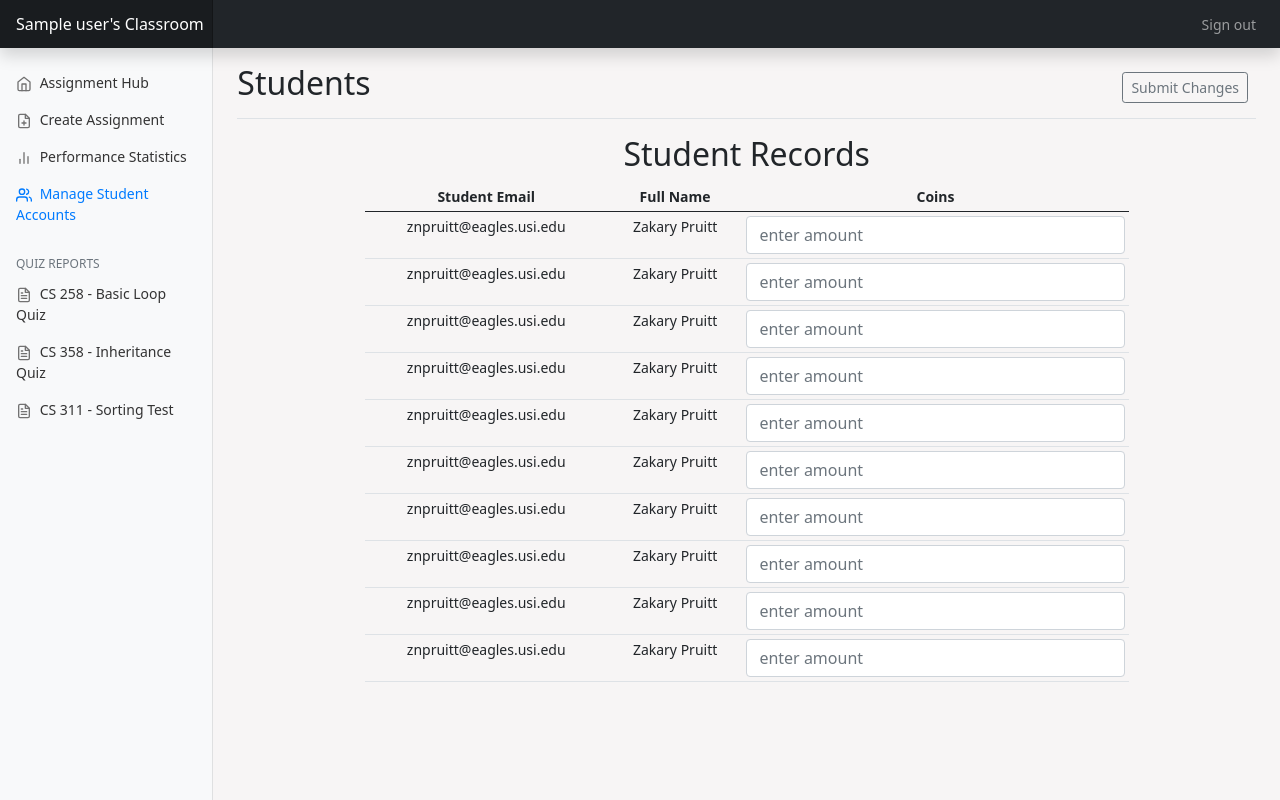
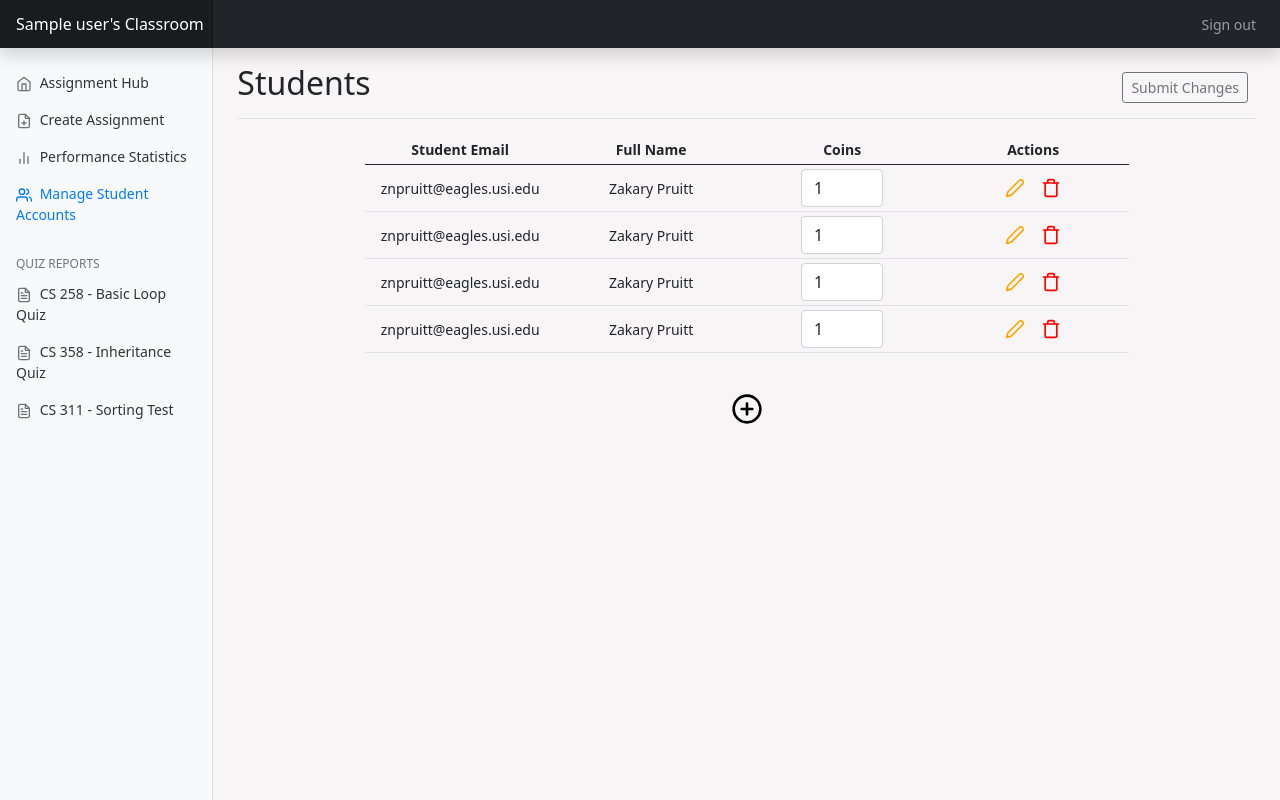
Before and after one commit to zakpruitt/wow-mythic-tracker, a Flask app: page /user/classroom in a window 1280 px wide. Run offline with Flask 2, Linux system fonts and the light colour scheme; the visitor is signed in with stand-in values (Sample User, id 1); a database or web service that is not in the repository returns one stand-in record (values such as "Sample title").

Commit message:
adding students to table js

```diff
--- a/routes/init.py
+++ b/routes/init.py
@@ -14,7 +14,6 @@ assignment_collection = db["assignment"]
 
 @init.before_app_request
 def find_user():
-    print(request.endpoint)
     """HUH."""
     if request.endpoint not in ["user.login", "user.register"]:
         if 'email' in session:
--- a/routes/user.py
+++ b/routes/user.py
@@ -1,9 +1,10 @@
 """dababy."""
-from flask import Flask, redirect, url_for, render_template, request, session, flash, Blueprint
+from flask import Flask, redirect, url_for, render_template, request, session, flash, Blueprint, jsonify
 from werkzeug.security import generate_password_hash, check_password_hash
 from .init import user_collection
 
 user = Blueprint('user', __name__, url_prefix='/user')
+
 
 @user.route("/login", methods=["GET", "POST"])
 def login():
@@ -57,7 +58,7 @@ def register():
         if accountType == "Student":
             post["coins"] = 0
         else:
-            post["students"] = { }
+            post["students"] = {}
 
         # post user to database
         user_collection.insert_one(post)
@@ -81,3 +82,13 @@ def classroom():
         pass
     else:
         return render_template("student.html")
+
+
+@user.route("/get", methods=["GET"])
+def get_user():
+    user = user_collection.find_one({"email": request.args["studentEmail"]})
+    return jsonify(
+        email=user["email"],
+        name=user["name"],
+        coins=user["coins"]
+    )
--- a/static/css/styles.css
+++ b/static/css/styles.css
@@ -214,4 +214,35 @@ a {
   margin: 0 auto;
   text-align: center;
 }
+
+.coin-input {
+  max-width: 45%;
+  margin: 0 auto;
+}
+
+.feather-20 {
+  width: 20px;
+  height: 20px;
+}
+
+.edit-btn {
+  color: orange;
+}
+
+.edit-btn:hover {
+  color: darkorange !important;
+}
+
+.delete-btn {
+  color: red;
+}
+
+.delete-btn:hover {
+  color: darkred !important;
+}
+
+.student-table-body {
+  vertical-align: middle !important;
+}
+
 /* #endregion */
--- a/static/js/classroom.js
+++ b/static/js/classroom.js
@@ -1,2 +1,29 @@
 document.getElementById("classroom-a").classList.add("active");
 feather.replace();
+
+function FindStudent() {
+  alert("clicked");
+  var email = $("#studentEmail").val();
+  $.getJSON(
+    "http://127.0.0.1:5000/user/get",
+    {
+      studentEmail: email,
+    },
+    function (data) {
+      $("#table tr:last").after(`<tr>
+            <td>${data.email}</td>
+            <td>${data.name}</td>
+            <td><input type="number" class="form-control coin-input" id="input1" value=${data.coins}></td>
+            <td>
+                <button class="feather-button edit-btn" type="button">
+                    <span class="feather-20" data-feather="edit-2"></span>
+                </button>
+                <button class="feather-button delete-btn" type="button">
+                    <span class="feather-20" data-feather="trash"></span>
+                </button>
+            </td>
+        </tr>`);
+      feather.replace();
+    }
+  );
+}
--- a/templates/student.html
+++ b/templates/student.html
@@ -14,8 +14,7 @@
         <!--CONTENT-->
         <main class="col-md-9 ms-sm-auto col-lg-10 px-md-4">
             <!--BUTTONS-->
-            <div
-                class="d-flex justify-content-between flex-wrap flex-md-nowrap align-items-center pt-3 pb-2 mb-3 border-bottom">
+            <div class="d-flex justify-content-between flex-wrap flex-md-nowrap align-items-center pt-3 pb-2 mb-3 border-bottom">
                 <h2 id="titleDisplay">Students</h2>
                 <div class="btn-toolbar mb-2 mb-md-0">
                     <div class="btn-group me-2">
@@ -27,74 +26,100 @@
                 </div>
             </div>
 
+            <!--MODAL-->
+            <div class="modal fade" id="addStudentModal" tabindex="-1" aria-hidden="true">
+                <div class="modal-dialog">
+                    <div class="modal-content">
+                        <div class="modal-header">
+                            <h5 class="modal-title" id="exampleModalLabel">Add Student</h5>
+                            <button type="button" class="btn-close" data-bs-dismiss="modal"></button>
+                        </div>
+                        <div class="modal-body">
+                            <div class="form-floating">
+                                <input type="email" class="form-control" id="studentEmail">
+                                <label for="studentEmail">Student's Email</label>
+                            </div>
+                        </div>
+                        <div class="modal-footer">
+                            <button id="studentEmailBtn" type="button" class="btn btn-success"
+                                data-bs-dismiss="modal" onclick="FindStudent()">Submit</button>
+                        </div>
+                    </div>
+                </div>
+            </div>
+
             <form method="POST" id="classroom">
-                <div class="create-container">
-                    <h2>Student Records</h2>
-
-
+                <div class="classroom-container">
                     <div class="table-responsive">
-                        <table class="table table table-sm" style="text-align: center;">
+                        <table id="table" class="table table table-sm" style="text-align: center;">
                             <thead>
                                 <tr>
-                                    <th>Student Email</th>
-                                    <th>Full Name</th>
-                                    <th>Coins</th>
+                                    <th class="w-25">Student Email</th>
+                                    <th class="w-25">Full Name</th>
+                                    <th class="w-25">Coins</th>
+                                    <th class="w-25">Actions</th>
                                 </tr>
                             </thead>
-                            <tbody>
+                            <tbody class="student-table-body">
                                 <tr>
                                     <td>znpruitt@eagles.usi.edu</td>
                                     <td>Zakary Pruitt</td>
-                                    <td><input type="number" class="form-control" id="input1" placeholder="enter amount"></td>
+                                    <td><input type="number" class="form-control coin-input" id="input1" value=1></td>
+                                    <td>
+                                        <button class="feather-button edit-btn" type="button">
+                                            <span class="feather-20" data-feather="edit-2"></span>
+                                        </button>
+                                        <button class="feather-button delete-btn" type="button">
+                                            <span class="feather-20" data-feather="trash"></span>
+                                        </button>
+                                    </td>
                                 </tr>
                                 <tr>
                                     <td>znpruitt@eagles.usi.edu</td>
                                     <td>Zakary Pruitt</td>
-                                    <td><input type="number" class="form-control" id="input1" placeholder="enter amount"></td>
+                                    <td><input type="number" class="form-control coin-input" id="input1" value=1></td>
+                                    <td>
+                                        <button class="feather-button edit-btn" type="button">
+                                            <span class="feather-20" data-feather="edit-2"></span>
+                                        </button>
+                                        <button class="feather-button delete-btn" type="button">
+                                            <span class="feather-20" data-feather="trash"></span>
+                                        </button>
+                                    </td>
                                 </tr>
                                 <tr>
                                     <td>znpruitt@eagles.usi.edu</td>
                                     <td>Zakary Pruitt</td>
-                                    <td><input type="number" class="form-control" id="input1" placeholder="enter amount"></td>
+                                    <td><input type="number" class="form-control coin-input" id="input1" value=1></td>
+                                    <td>
+                                        <button class="feather-button edit-btn" type="button">
+                                            <span class="feather-20" data-feather="edit-2"></span>
+                                        </button>
+                                        <button class="feather-button delete-btn" type="button">
+                                            <span class="feather-20" data-feather="trash"></span>
+                                        </button>
+                                    </td>
                                 </tr>
                                 <tr>
                                     <td>znpruitt@eagles.usi.edu</td>
                                     <td>Zakary Pruitt</td>
-                                    <td><input type="number" class="form-control" id="input1" placeholder="enter amount"></td>
-                                </tr>
-                                <tr>
-                                    <td>znpruitt@eagles.usi.edu</td>
-                                    <td>Zakary Pruitt</td>
-                                    <td><input type="number" class="form-control" id="input1" placeholder="enter amount"></td>
-                                </tr>
-                                <tr>
-                                    <td>znpruitt@eagles.usi.edu</td>
-                                    <td>Zakary Pruitt</td>
-                                    <td><input type="number" class="form-control" id="input1" placeholder="enter amount"></td>
-                                </tr>
-                                <tr>
-                                    <td>znpruitt@eagles.usi.edu</td>
-                                    <td>Zakary Pruitt</td>
-                                    <td><input type="number" class="form-control" id="input1" placeholder="enter amount"></td>
-                                </tr>
-                                <tr>
-                                    <td>znpruitt@eagles.usi.edu</td>
-                                    <td>Zakary Pruitt</td>
-                                    <td><input type="number" class="form-control" id="input1" placeholder="enter amount"></td>
-                                </tr>
-                                <tr>
-                                    <td>znpruitt@eagles.usi.edu</td>
-                                    <td>Zakary Pruitt</td>
-                                    <td><input type="number" class="form-control" id="input1" placeholder="enter amount"></td>
-                                </tr>
-                                <tr>
-                                    <td>znpruitt@eagles.usi.edu</td>
-                                    <td>Zakary Pruitt</td>
-                                    <td><input type="number" class="form-control" id="input1" placeholder="enter amount"></td>
+                                    <td><input type="number" class="form-control coin-input" id="input1" value=1></td>
+                                    <td>
+                                        <button class="feather-button edit-btn" type="button">
+                                            <span class="feather-20" data-feather="edit-2"></span>
+                                        </button>
+                                        <button class="feather-button delete-btn" type="button">
+                                            <span class="feather-20" data-feather="trash"></span>
+                                        </button>
+                                    </td>
                                 </tr>
                             </tbody>
                         </table>
                     </div>
+
+                    <button class="feather-button add-button" type="button" data-bs-toggle="modal" data-bs-target="#addStudentModal">
+                        <span class="feather-32" data-feather="plus-circle"></span>
+                    </button>
                 </div>
             </form>
         </main>
```
